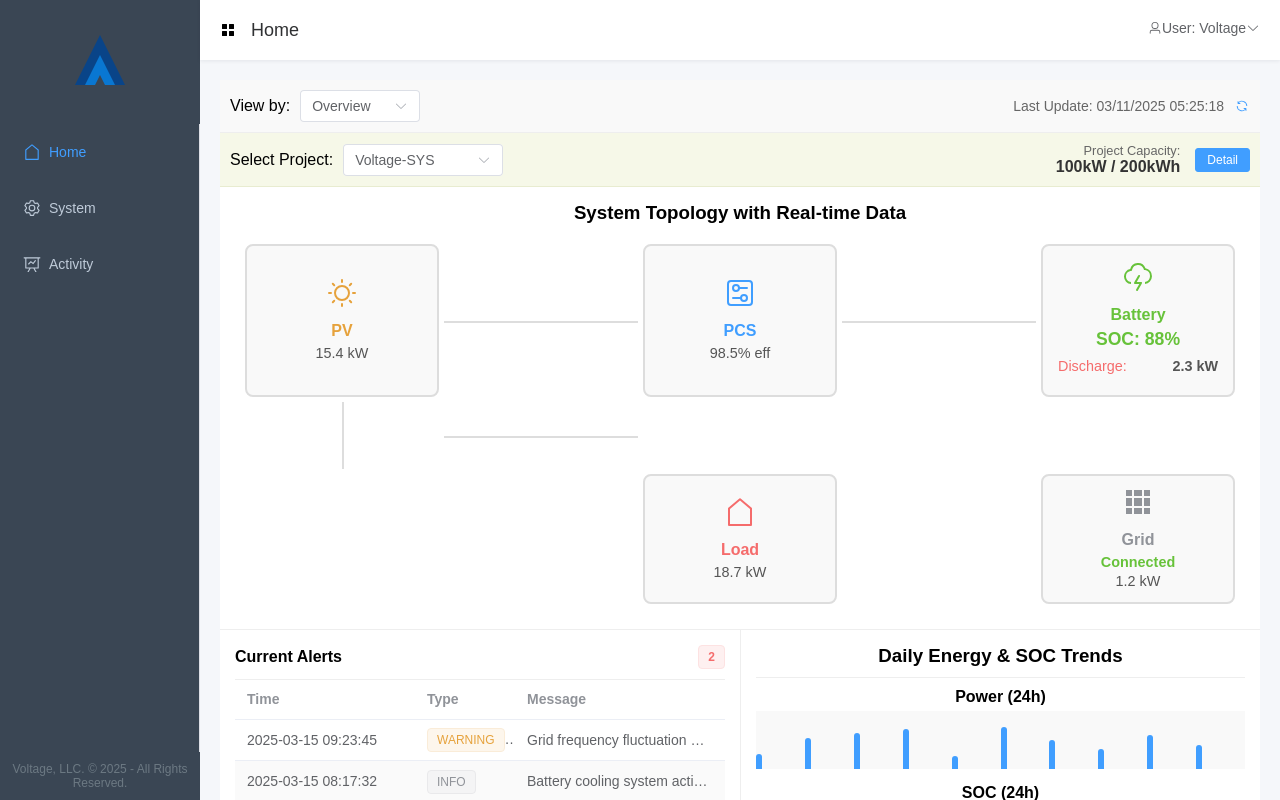
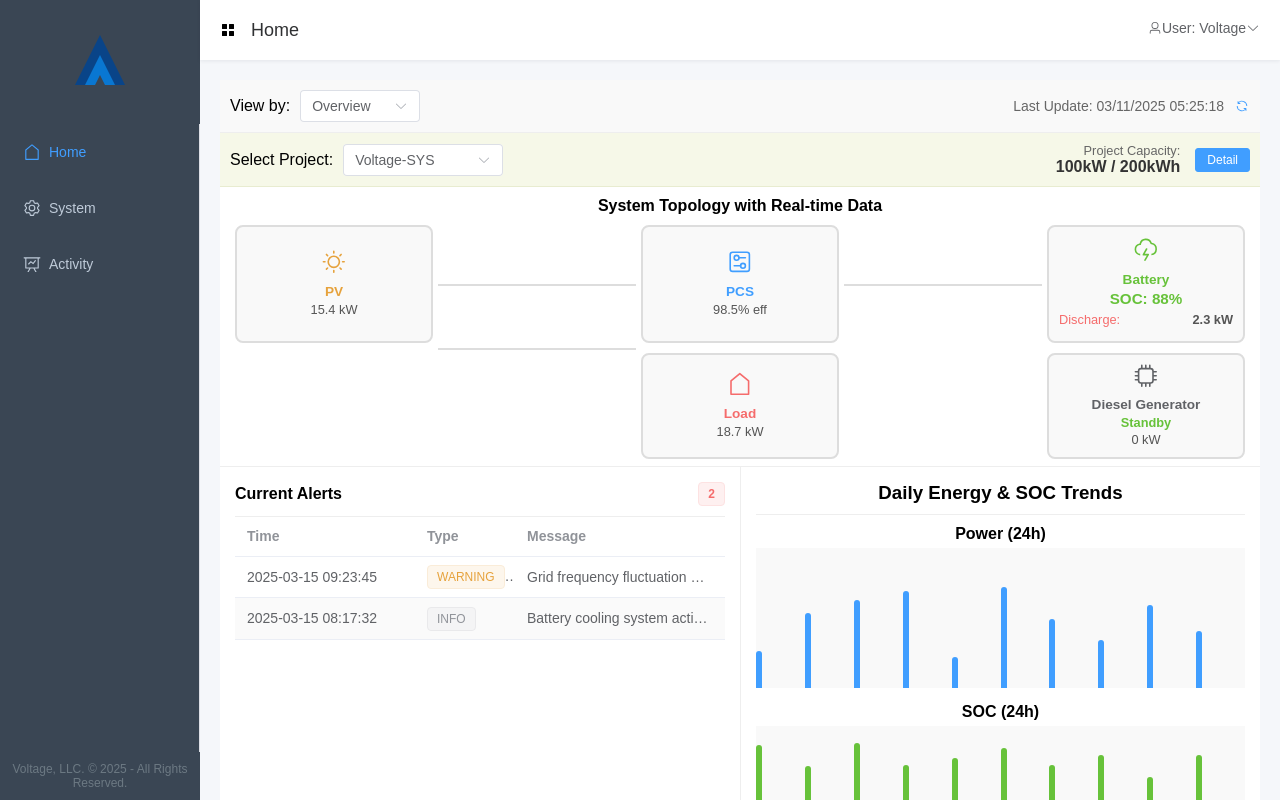
Before and after one commit to EvanL1/VoltageEMS, a Vue app in the folder frontend/: page / in a window 1280 px wide. Built offline with nearby package versions, Linux system fonts and the light colour scheme.

Commit message:
Reduce topology diagram size and replace Grid with Diesel Generator

```diff
--- a/frontend/src/views/Home.vue
+++ b/frontend/src/views/Home.vue
@@ -97,13 +97,13 @@
 
             <div class="topology-connection h-line"></div>
 
-            <div class="topology-node grid">
+            <div class="topology-node generator">
               <div class="node-icon">
-                <el-icon><el-icon-grid /></el-icon>
+                <el-icon><el-icon-cpu /></el-icon>
               </div>
-              <div class="node-label">Grid</div>
-              <div class="node-data status">{{ gridData.status }}</div>
-              <div class="node-data">{{ gridData.power }} kW</div>
+              <div class="node-label">Diesel Generator</div>
+              <div class="node-data status">{{ generatorData.status }}</div>
+              <div class="node-data">{{ generatorData.power }} kW</div>
             </div>
           </div>
         </div>
@@ -193,9 +193,9 @@ export default {
       loadData: {
         power: 18.7
       },
-      gridData: {
-        status: 'Connected',
-        power: 1.2
+      generatorData: {
+        status: 'Standby',
+        power: 0
       },
       // Current alerts
       currentAlerts: [
@@ -338,18 +338,24 @@ export default {
 
 /* Topology Section */
 .topology-section {
-  padding: 15px;
+  padding: 10px;
   background-color: white;
   border-bottom: 1px solid #eee;
+  height: 280px; /* Reduced height */
 }
 
 .topology-header {
-  margin-bottom: 10px;
+  margin-bottom: 5px;
   text-align: center;
 }
 
+.topology-header h3 {
+  margin: 0;
+  font-size: 16px;
+}
+
 .topology-diagram {
-  height: 380px;
+  height: 230px; /* Reduced height */
   display: flex;
   justify-content: center;
   align-items: center;
@@ -362,7 +368,7 @@ export default {
   gap: 5px;
   width: 100%;
   height: 100%;
-  padding: 10px;
+  padding: 5px;
 }
 
 /* Bottom Row Layout */
@@ -480,24 +486,26 @@ export default {
   justify-content: center;
   border: 2px solid #ddd;
   border-radius: 8px;
-  padding: 10px;
+  padding: 8px;
   background-color: #f9f9f9;
+  font-size: 0.9rem;
 }
 
 .node-icon {
-  font-size: 2rem;
-  margin-bottom: 5px;
+  font-size: 1.6rem;
+  margin-bottom: 3px;
 }
 
 .node-label {
   font-weight: bold;
-  margin-bottom: 5px;
+  margin-bottom: 3px;
+  font-size: 0.85rem;
 }
 
 .node-data {
-  font-size: 0.9rem;
+  font-size: 0.8rem;
   color: #555;
-  margin-bottom: 3px;
+  margin-bottom: 2px;
 }
 
 .node-data.status {
@@ -507,7 +515,7 @@ export default {
 
 .node-data.soc {
   font-weight: bold;
-  font-size: 1.1rem;
+  font-size: 0.95rem;
 }
 
 .node-data.soc.normal {
@@ -526,7 +534,7 @@ export default {
   display: flex;
   flex-direction: column;
   align-items: center;
-  margin-top: 5px;
+  margin-top: 3px;
   width: 100%;
 }
 
@@ -534,7 +542,7 @@ export default {
   display: flex;
   justify-content: space-between;
   width: 100%;
-  margin-bottom: 3px;
+  margin-bottom: 2px;
 }
 
 .power-label {
@@ -574,7 +582,7 @@ export default {
   grid-column: 5;
   grid-row: 1;
   color: #67C23A;
-  padding: 15px;
+  padding: 10px;
 }
 
 .topology-node.load {
@@ -583,10 +591,10 @@ export default {
   color: #F56C6C;
 }
 
-.topology-node.grid {
+.topology-node.generator {
   grid-column: 5;
   grid-row: 3;
-  color: #909399;
+  color: #606266;
 }
 
 .topology-connection {
```
